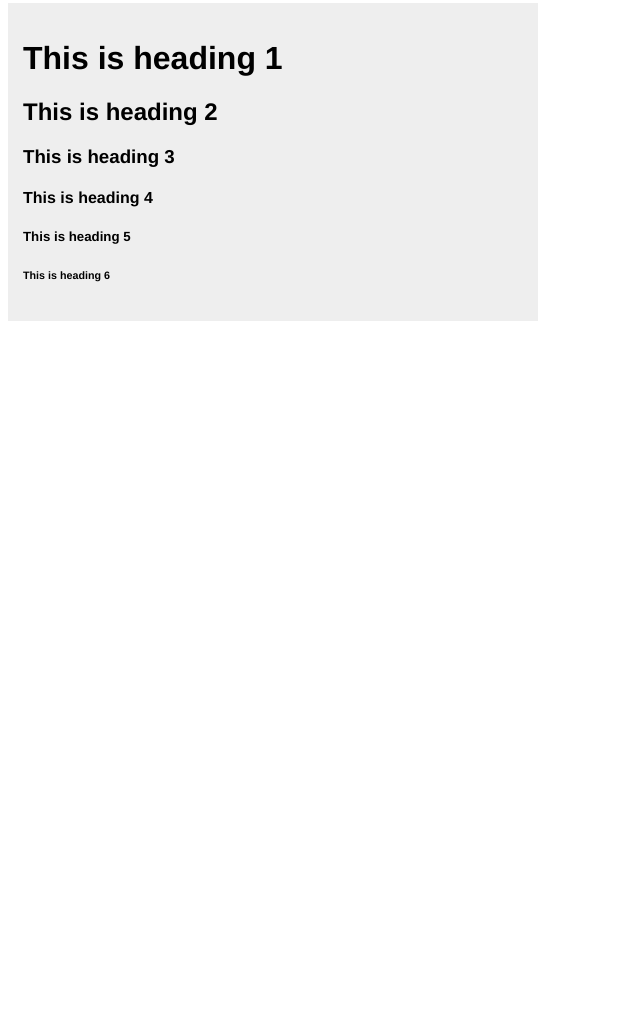
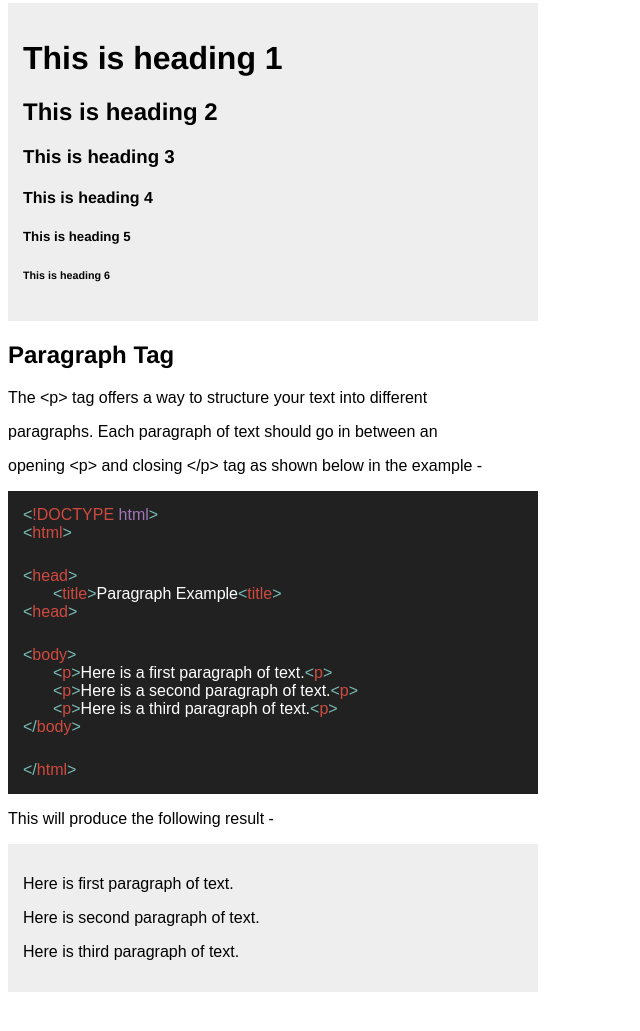
Before and after one commit to Loisjersong/Web-Systems-and-Technologies, a plain HTML site: page activity-1.html in a window 1280 px wide. Shown: the part 677-1708 px from the top of the page, without its empty margins (0-640 px from the left). Before the commit the page ends 998 px from the top, so only its background shows below. Drawn offline with Linux system fonts and the light colour scheme.

Commit message:
add additional content on activity 1

```diff
--- a/activity-1.html
+++ b/activity-1.html
@@ -26,6 +26,10 @@
         /* Body text font */
         body {
         font-family: Arial, sans-serif;
+        }
+
+        .container {
+            padding-bottom: 50px;
         }
 
         .angle {
@@ -110,6 +114,37 @@
             <h6>This is heading 6</h6>
         </div>
 
+
+        <div>
+            <h2>Paragraph Tag</h2>
+            <p>The &lt;p&gt; tag offers a way to structure your text into different</p>
+            <p>paragraphs. Each paragraph of text should go in between an</p>
+            <p>opening &lt;p&gt; and closing &lt;/p&gt; tag as shown below in the example -</p>
+        </div>
+
+        <ul class="example-code">
+            <li><span class="angle">&lt;</span><span class="tag">!DOCTYPE</span><span class="attr"> html</span><span class="angle">&gt;</span></li>
+            <li class="space"><span class="angle">&lt;</span><span class="tag">html</span><span class="angle">&gt;</span></li>
+            <li><span class="angle">&lt;</span><span class="tag">head</span><span class="angle">&gt;</span></li>
+            <li class="indent"><span class="angle">&lt;</span><span class="tag">title</span><span class="angle">&gt;</span><span class="text">Paragraph Example</span><span class="angle">&lt;</span><span class="tag">title</span><span class="angle">&gt;</span></li>
+            <li  class="space"><span class="angle">&lt;</span><span class="tag">head</span><span class="angle">&gt;</span></li>
+
+
+            <li><span class="angle">&lt;</span><span class="tag">body</span><span class="angle">&gt;</span></li>
+            <li class="indent"><span class="angle">&lt;</span><span class="tag">p</span><span class="angle">&gt;</span><span class="text">Here is a first paragraph of text.</span><span class="angle">&lt;</span><span class="tag">p</span><span class="angle">&gt;</span></li>
+            <li class="indent"><span class="angle">&lt;</span><span class="tag">p</span><span class="angle">&gt;</span><span class="text">Here is a second paragraph of text.</span><span class="angle">&lt;</span><span class="tag">p</span><span class="angle">&gt;</span></li>
+            <li class="indent"><span class="angle">&lt;</span><span class="tag">p</span><span class="angle">&gt;</span><span class="text">Here is a third paragraph of text.</span><span class="angle">&lt;</span><span class="tag">p</span><span class="angle">&gt;</span></li>
+
+            <li class="space"><span class="angle">&lt;/</span><span class="tag">body</span><span class="angle">&gt;</span></li>
+            <li><span class="angle">&lt;/</span><span class="tag">html</span><span class="angle">&gt;</span></li>
+        </ul>
+
+        <p>This will produce the following result -</p>
+
+        <div class="result-container">
+            <p>Here is first paragraph of text.</p>
+            <p>Here is second paragraph of text.</p>
+            <p>Here is third paragraph of text.</p>
         </div>
     </div>
 
```
